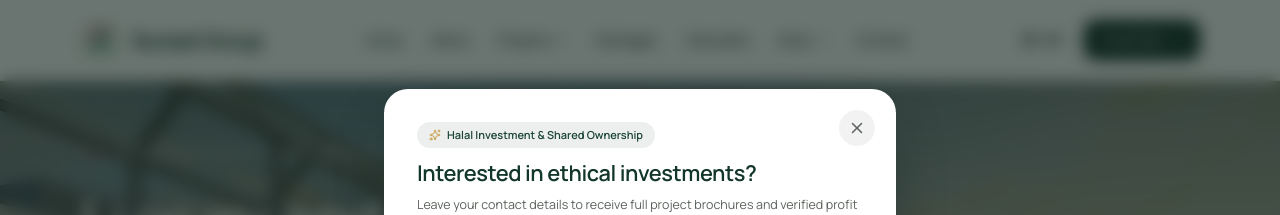
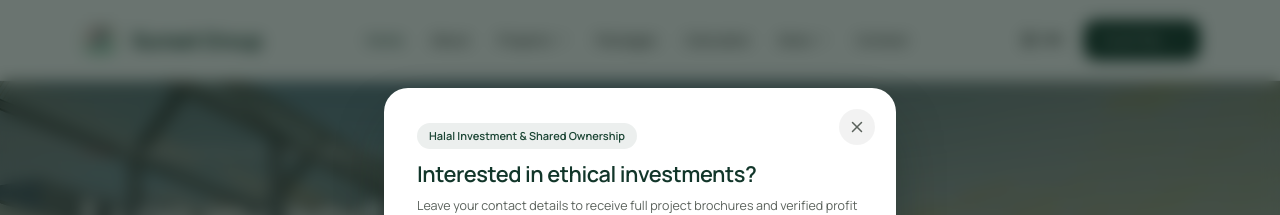
Before and after one commit to sunsetgroupbd/sunsetgroupbd, a Next.js app in the folder frontend/: page / in a window 1280 px wide. Shown: the top 215 px of the page. Built offline with nearby package versions, Linux system fonts and the light colour scheme.

Commit message:
fix(lead-modal): remove sparkle icon next to halal investment badge

```diff
--- a/frontend/components/ui/InvestmentLeadModal.tsx
+++ b/frontend/components/ui/InvestmentLeadModal.tsx
@@ -2,7 +2,7 @@
 
 import { useState, useEffect } from "react";
 import { motion, AnimatePresence } from "framer-motion";
-import { X, CheckCircle2, Send, Loader2, ShieldCheck, Sparkles } from "lucide-react";
+import { X, CheckCircle2, Send, Loader2, ShieldCheck } from "lucide-react";
 import { submitInquiry } from "@/lib/api";
 import { useLang } from "@/lib/lang";
 
@@ -197,8 +197,7 @@ export default function InvestmentLeadModal() {
             ) : (
               <div>
                 {/* Header Badge */}
-                <div className="mb-3 inline-flex items-center gap-1.5 rounded-full bg-[rgba(18,54,42,0.08)] px-3 py-1 text-[11px] font-semibold text-[var(--sunset-green-800)]">
-                  <Sparkles size={12} className="text-[#C89D47]" />
+                <div className="mb-3 inline-flex items-center rounded-full bg-[rgba(18,54,42,0.08)] px-3 py-1 text-[11px] font-semibold text-[var(--sunset-green-800)]">
                   <span>
                     {isBn
                       ? "হালাল বিনিয়োগ ও যৌথ মালিকানা"
```
